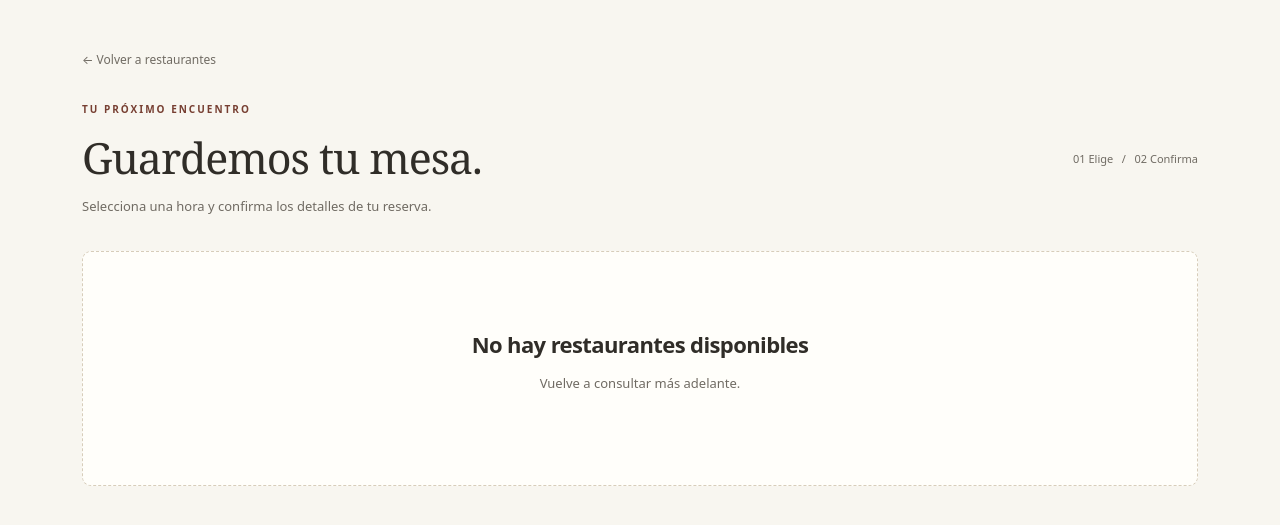
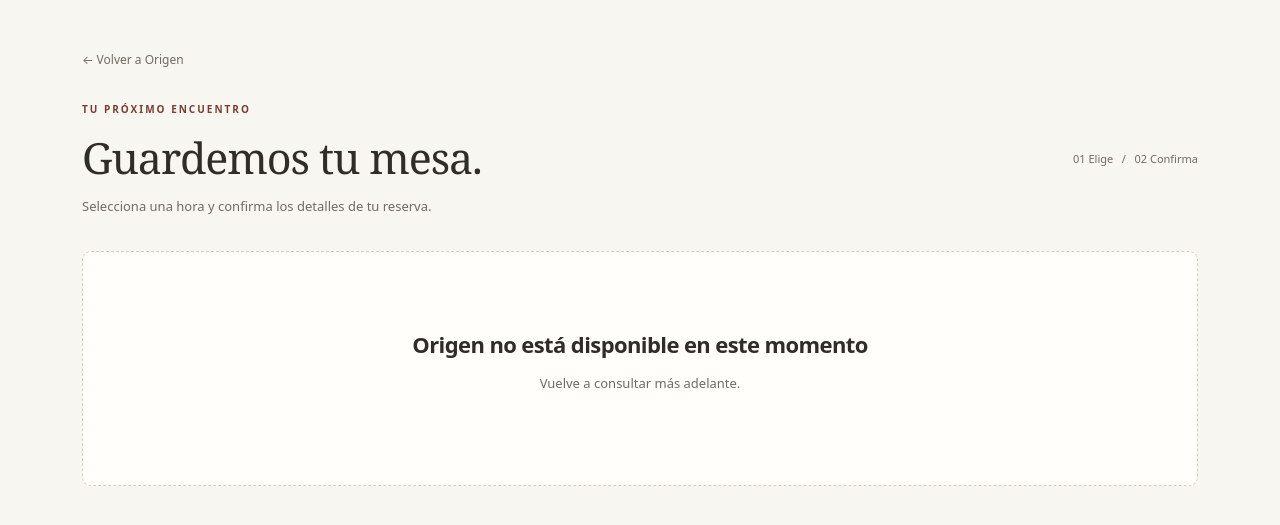
Before and after one commit to linacastaneda/MESA_LISTA, a Flask app: template reservas/vista/templates/reserva_form.html in a window 1280 px wide. Shown: the top 525 px of the page. Run offline with Flask 3, Linux system fonts and the light colour scheme; the template is opened without the code that fills it: values that come from a table or form of the project are taken from there, others are empty; some libraries are stand-ins or nearby versions.

Commit message:
Adaptar Origen: reservas/vista/templates/reserva_form.html

```diff
--- a/reservas/vista/templates/reserva_form.html
+++ b/reservas/vista/templates/reserva_form.html
@@ -1,14 +1,14 @@
 {% extends 'base.html' %}{% from 'macros.html' import field, errors %}{% block title %}Reservar una mesa{% endblock %}
 {% block content %}
-<a class="back-link" href="{{ url_for('web.restaurantes') }}">← Volver a restaurantes</a>
+<a class="back-link" href="{{ url_for('web.restaurantes') }}">← Volver a Origen</a>
 <div class="page-heading"><div><p class="eyebrow accent">TU PRÓXIMO ENCUENTRO</p><h1>Guardemos tu mesa.</h1><p class="muted">Selecciona una hora y confirma los detalles de tu reserva.</p></div><span class="step-label">01 Elige &nbsp; / &nbsp; 02 Confirma</span></div>
 {% if repetida %}<div class="alert info">Copiamos los datos de tu reserva anterior. Elige una fecha futura y confirma de nuevo; la reserva original se conserva.</div>{% endif %}
-{% if not restaurantes %}<div class="empty"><h2>No hay restaurantes disponibles</h2><p>Vuelve a consultar más adelante.</p></div>{% else %}
+{% if not restaurantes %}<div class="empty"><h2>Origen no está disponible en este momento</h2><p>Vuelve a consultar más adelante.</p></div>{% else %}
 <div class="reservation-layout"><section>
 <div class="panel"><h2><span class="step-number">1</span> ¿Cuándo nos vemos?</h2>
 <form method="get" action="{{ url_for('web.nueva_reserva') }}" class="stack">
   {% if origen_repeticion %}<input type="hidden" name="repetir_id" value="{{ origen_repeticion }}">{% endif %}
-  {{ field(form.restaurante_id) }}
+  <input type="hidden" name="restaurante_id" value="{{ form.restaurante_id.data or '' }}">
   <div class="form-grid">{{ field(form.fecha) }}{{ field(form.personas, min=1, max=1000) }}</div>
   <button class="button outline" type="submit">Consultar horarios</button>
 </form></div>
```
